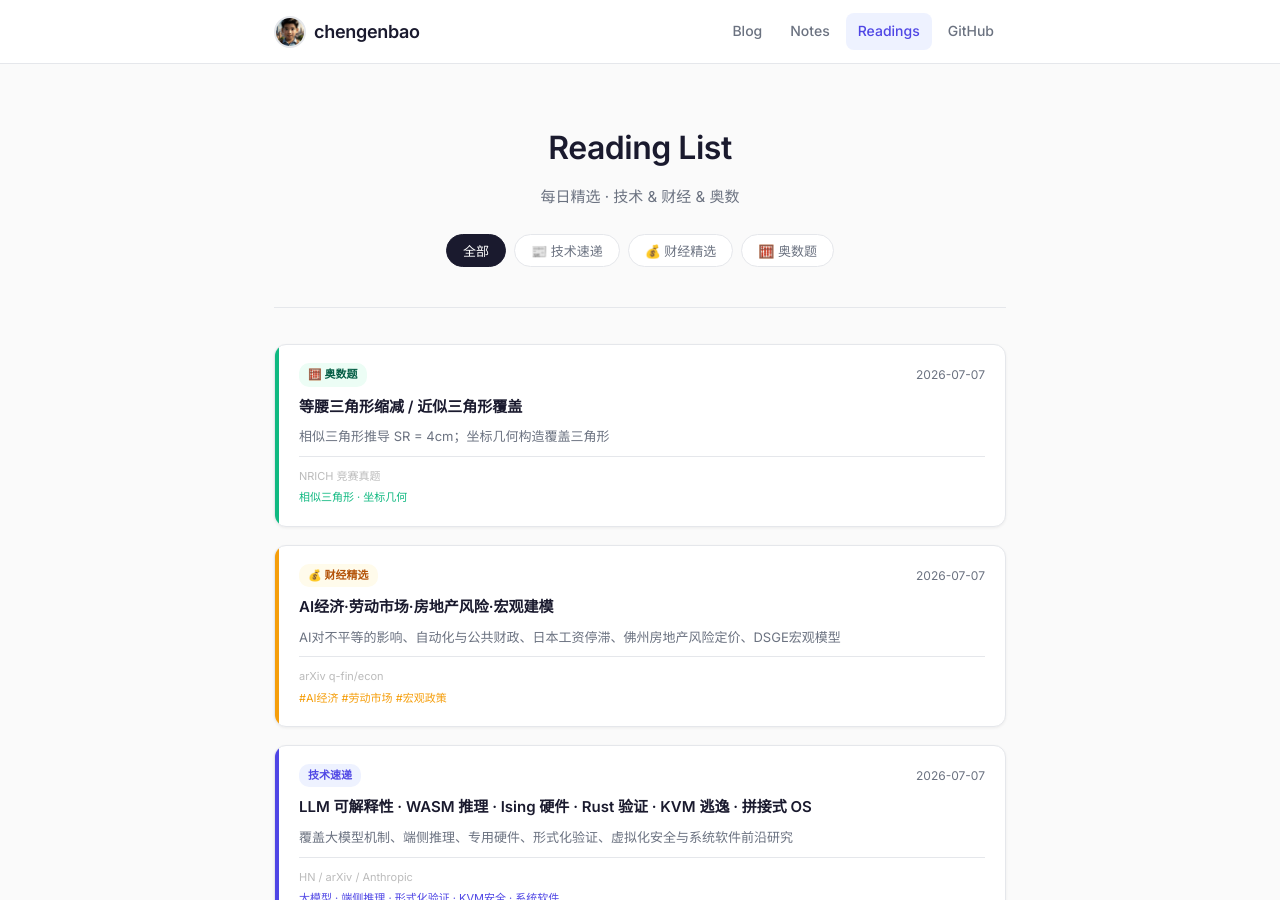
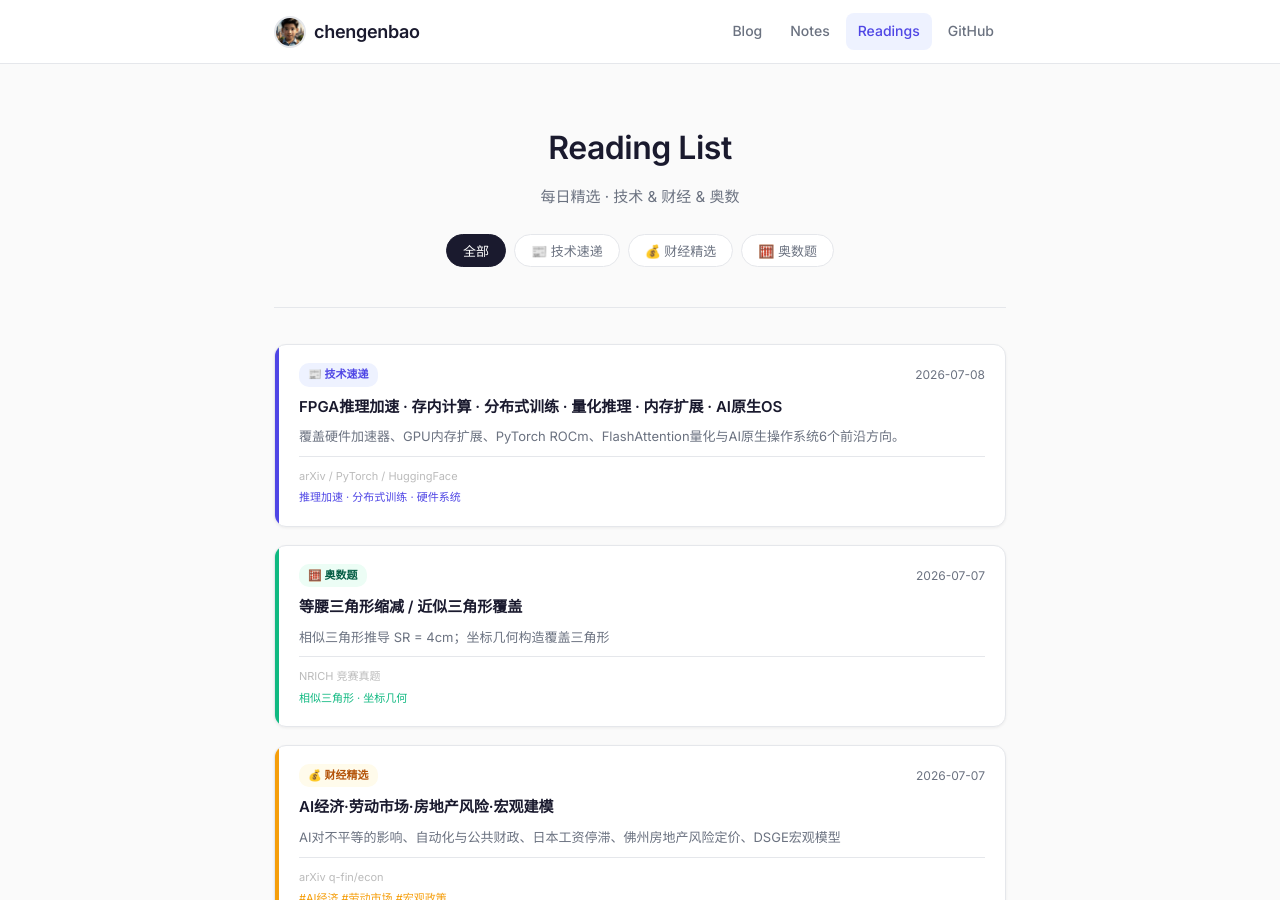
Before and after one commit to chengenbao/chengenbao.github.io, a Jekyll site: the page built from reading-list/index.md, in a window 1280 px wide and 900 px high. Built offline with Jekyll 4.4.1, drawn with Linux system fonts in a browser that asks for light colours.

Commit message:
add tech card 2026-07-08

```diff
--- a/reading-list/index.md
+++ b/reading-list/index.md
@@ -18,6 +18,21 @@
   </div>
 
   <div class="rl-grid">
+<a class="rl-card tech" href="/reading-list/2026-07-08-tech-daily/">
+  <div class="rl-accent"></div>
+  <div class="rl-body">
+    <div class="rl-top">
+      <span class="rl-badge tech">📰 技术速递</span>
+      <time>2026-07-08</time>
+    </div>
+    <h2>FPGA推理加速 · 存内计算 · 分布式训练 · 量化推理 · 内存扩展 · AI原生OS</h2>
+    <p>覆盖硬件加速器、GPU内存扩展、PyTorch ROCm、FlashAttention量化与AI原生操作系统6个前沿方向。</p>
+    <div class="rl-meta">
+      <span class="rl-source">arXiv / PyTorch / HuggingFace</span>
+      <span class="rl-tags">推理加速 · 分布式训练 · 硬件系统</span>
+    </div>
+  </div>
+</a>
 <a class="rl-card math" href="/reading-list/2026-07-07-math/"><div class="rl-accent"></div><div class="rl-body"><div class="rl-top"><span class="rl-badge math">🧮 奥数题</span><time>2026-07-07</time></div><h2>等腰三角形缩减 / 近似三角形覆盖</h2><p>相似三角形推导 SR = 4cm；坐标几何构造覆盖三角形</p><div class="rl-meta"><span class="rl-source">NRICH 竞赛真题</span><span class="rl-tags">相似三角形 · 坐标几何</span></div></div></a>
 <a class="rl-card finance" href="/reading-list/2026-07-07-finance-daily/">
   <div class="rl-accent"></div>
```
